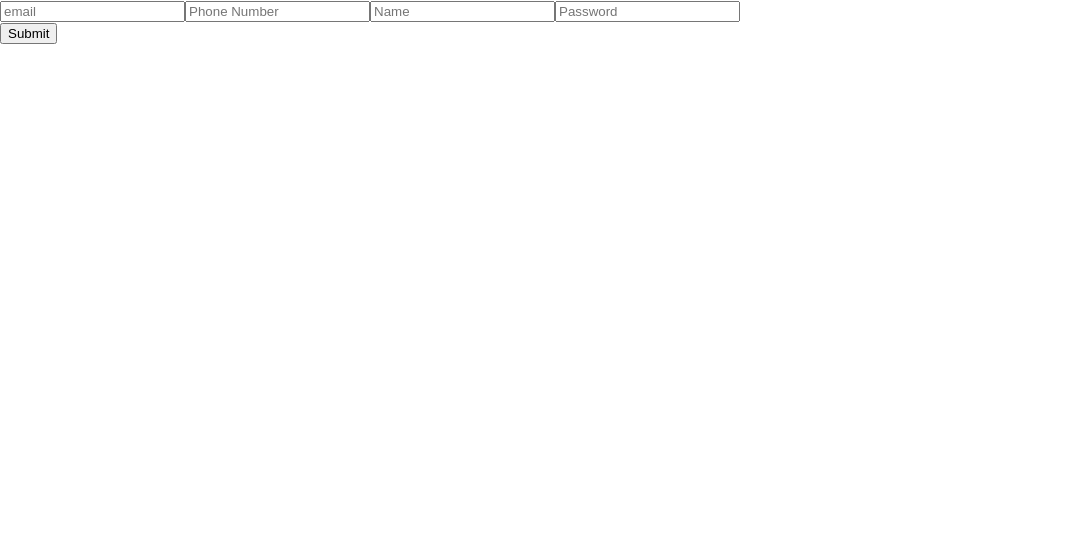
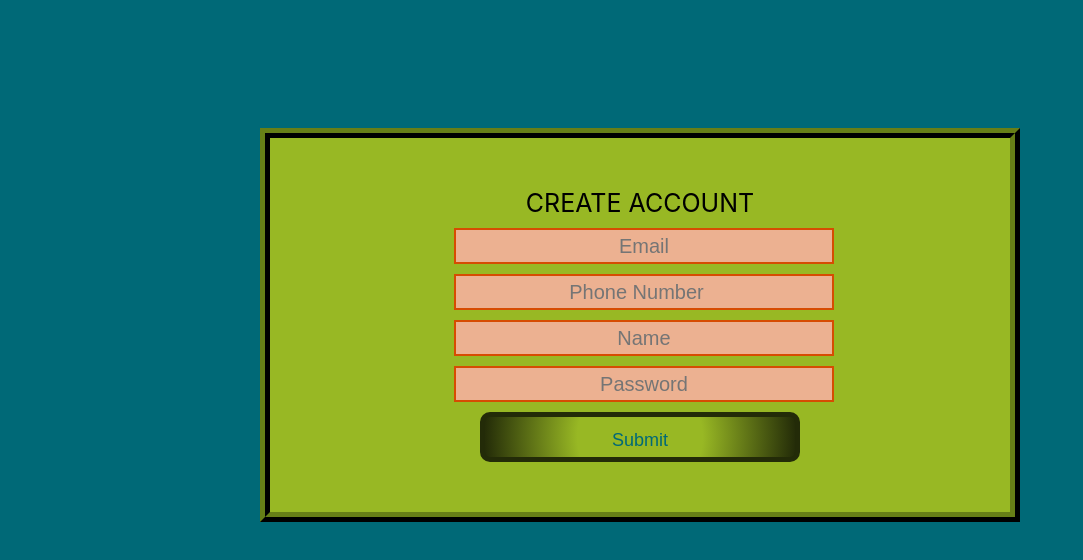
Before and after one commit to mehulp1612/instaclone, a React (Create React App) app in the folder client/: page /signup in a window 1280 px wide. Shown: the top 560 px of the page, without its empty margins (0-1083 px from the left). Built offline with nearby package versions, Linux system fonts and the light colour scheme.

Commit message:
Styling added to signup page

```diff
--- a/client/src/components/find.js
+++ b/client/src/components/find.js
@@ -58,7 +58,7 @@ async function findUser(e){
     e.preventDefault();
     toast.info("searching",750);
 
-    const res=await findProfile({name:searchUser});
+    const res=await findProfile({email:searchUser});
     console.log(res);
     if(res){
         setPosts(res);
@@ -77,7 +77,7 @@ function backHandler(e){
 return(
     <div style={pageStyle}>
         <div style={search_Container}>
-            <input type="text" style={search_style} placeholder='Search Posts by Username' onChange={(e)=>setSearchUser(e.target.value)} />
+            <input type="text" style={search_style} placeholder='Search Posts by Email' onChange={(e)=>setSearchUser(e.target.value)} />
             <button type="submit" style={button_Style} onClick={(e)=>findUser(e)}>Find User</button>
         </div>
         <div>
--- a/client/src/components/loginComps/login.js
+++ b/client/src/components/loginComps/login.js
@@ -113,7 +113,7 @@ export default function Login() {
                     <div style={{fontSize:'25px', textAlign:'center', marginBottom:'5px'}}>LOGIN</div>
                     <input style={input_Style} type="email" placeholder="Email" onChange={(e) => mailHandler(e)} />
                     <input style={input_Style} type="password" placeholder="Password" onChange={(e) => passHandler(e)} />
-                    <button style={{...input_Style,cursor:'pointer'}} type="submit" onClick={(e) => submitHandler(e)}>SUBMIT</button>
+                    <button style={{...create_button_style,width:'50%',marginLeft:'25%',background:`radial-gradient(circle, ${PRIMARY_COLOR} 40%,${SECONDARY_COLOR})`}} type="submit" onClick={(e) => submitHandler(e)}>SUBMIT</button>
                 </form>
 
                 <br></br>
--- a/client/src/components/loginComps/signup.js
+++ b/client/src/components/loginComps/signup.js
@@ -3,11 +3,13 @@ import { useNavigate } from "react-router-dom";
 import { createUser } from "../api.js/service";
 import { ToastContainer, toast } from 'react-toastify';
 import 'react-toastify/dist/ReactToastify.css';
+import { CONTRAST_COLOR1, CONTRAST_COLOR2, DARK_COLOR1, PRIMARY_COLOR, SECONDARY_COLOR } from "../../constants/colors";
 
 
 
 export default function SignUp(){
     const navigate=useNavigate();
+    toast.configure()
 
     const [user,setUser]=useState({
         name:'',
@@ -25,14 +27,19 @@ export default function SignUp(){
 
     async function submitHandler(e){
         e.preventDefault();
+        toast.loading("Creating User");
 
         const res=await createUser(user);
         if(res.status==202){
+            toast.dismiss();
+            setTimeout(navigate('/'),2500);
             toast.success("User Created");
-            setTimeout(navigate('/'),2500);
+
         }
-        if(res.status==296){
-            toast.error("Credentials already in use");
+        else{
+            // console.log("ye waala",res.data);
+            toast.dismiss();
+            toast.error(res.data);
             // setTimeout(navigate('/'),2500);
             console.log("duplicate");
 
@@ -40,15 +47,69 @@ export default function SignUp(){
     }
 
 
+    const container__style={
+        display:'flex',
+        flexDirection:'column',
+        // justifyContent:'center',
+        alignItems:'center',
+        // width:'85%',
+        background:`${DARK_COLOR1}`,
+        minHeight:'100vh',
+
+    }
+
+    const form_container={
+        display:'flex',
+        flexDirection:'column',
+        width:'50%',
+        // alignItems:'',
+        justifyContent:'center',
+        marginTop:'10%',
+        // marginLeft:'25%',
+        background:PRIMARY_COLOR,
+        padding:'50px',
+        border:`ridge 10px ${SECONDARY_COLOR}`
+    }
+
+    const create_button_style={
+        // background:`${PRIMARY_COLOR}`,
+        background:`radial-gradient(circle, ${PRIMARY_COLOR} 40%,${SECONDARY_COLOR})`,
+        height:'50px',
+        border:`solid 5px ${SECONDARY_COLOR}`,
+        borderRadius:'10px',
+        width:'50%',
+        marginLeft:'25%',
+        color:`${DARK_COLOR1}`,
+        fontSize:18,
+        cursor:'pointer',
+        textAlign:'center',
+        textDecoration:'none',
+        lineHeight:2.5,
+
+    }
+    const input_Style={
+        width:'58%',
+        fontSize:'20px',
+        background:CONTRAST_COLOR2,
+        border:`solid 2px ${CONTRAST_COLOR1}`,
+        textAlign:'center',
+        marginLeft:'21%',
+        marginBottom:'10px',
+        height:'30px',
+    }
+
+
     return(
-        <form>
-            <input type='email' name="email" placeholder="email" onChange={(e)=>changeHandler(e)} />
-            <input type='number' name="phone" placeholder="Phone Number" onChange={(e)=>changeHandler(e)} />
-            <input type='text' name="name" placeholder="Name" onChange={(e)=>changeHandler(e)} />
-            <input type='password' name="pass" placeholder="Password" onChange={(e)=>changeHandler(e)} />
-            <ToastContainer />
-            <button type="submit" onClick={(e)=>submitHandler(e)}>Submit</button>
+        <div style={container__style}>
+        <form style={form_container}>
+            <div style={{textAlign:'center',fontSize:'25px',marginBottom:'10px'}}>CREATE ACCOUNT</div>
+            <input style={input_Style} type='email' name="email" placeholder="Email" onChange={(e)=>changeHandler(e)} />
+            <input style={input_Style} type='number' name="phone" placeholder="Phone Number" onChange={(e)=>changeHandler(e)} />
+            <input style={input_Style} type='text' name="name" placeholder="Name" onChange={(e)=>changeHandler(e)} />
+            <input style={input_Style} type='password' name="pass" placeholder="Password" onChange={(e)=>changeHandler(e)} />
+            <button style={create_button_style} type="submit" onClick={(e)=>submitHandler(e)}>Submit</button>
 
         </form>
+        </div>
     )
 }
```
Also changed, not shown: 1 other file (tests, documents, lock files or other folders).
